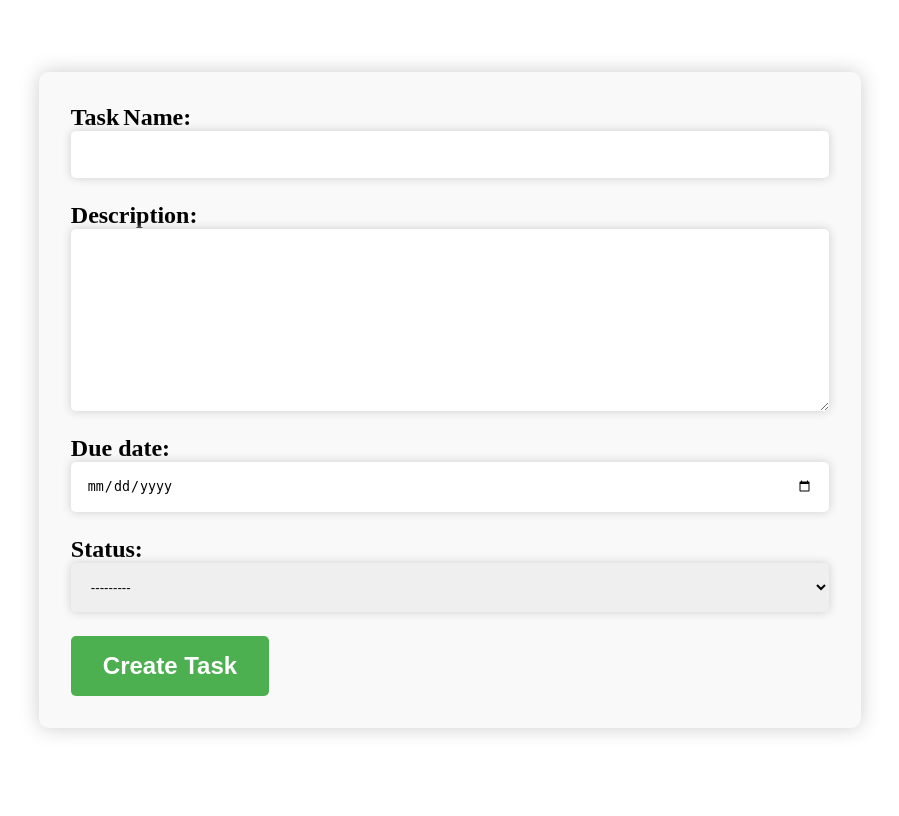
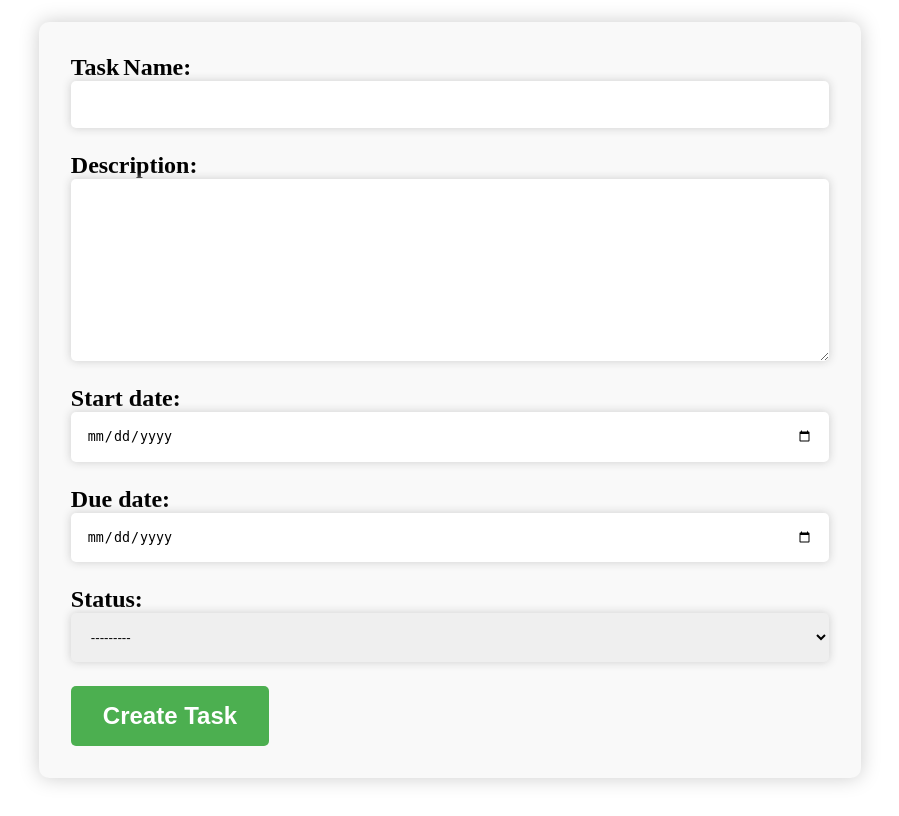
Before and after one commit to TolulopeJoel/synkbrid, a Django app: page /create/ in a window 1280 px wide. Shown: the whole page, without its empty margins (190-1089 px from the left). Run offline with Django 4.2, Linux system fonts and the light colour scheme; the visitor is signed in with stand-in values (Sample User, id 1).

Commit message:
Added Calendar view and displayed tasks on calendar

```diff
--- a/tasks/forms.py
+++ b/tasks/forms.py
@@ -6,10 +6,11 @@ from .models import Task
 class TaskForm(forms.ModelForm):
     class Meta:
         model = Task
-        fields = ('name', 'description', 'due_date', 'status')
+        fields = ('name', 'description', 'start_date', 'due_date', 'status')
         widgets = {
             'name': forms.TextInput(attrs={'class': 'form-control'}),
             'description': forms.Textarea(attrs={'class': 'form-control'}),
-            'due_date': forms.DateInput(attrs={'class': 'form-control', 'type': 'date'}),
+            'start_date': forms.DateTimeInput(attrs={'class': 'form-control', 'type': 'date'}),
+            'due_date': forms.DateTimeInput(attrs={'class': 'form-control', 'type': 'date'}),
             'status': forms.Select(attrs={'class': 'form-control'}),
         }
--- a/tasks/models.py
+++ b/tasks/models.py
@@ -12,7 +12,8 @@ class Task(models.Model):
     )
     name = models.CharField(max_length=255)
     description = models.TextField()
-    due_date = models.DateField()
+    start_date = models.DateTimeField()
+    due_date = models.DateTimeField()
     assignee = models.ForeignKey(
         get_user_model(),
         related_name='assignee',
--- a/tasks/templates/tasks/task_list.html
+++ b/tasks/templates/tasks/task_list.html
@@ -28,3 +28,5 @@
 </table>
 
 <a href="{% url 'task_create' %}" class="create-button">Create New Task</a>
+
+{% include 'calendar.html' %}
--- a/tasks/urls.py
+++ b/tasks/urls.py
@@ -10,4 +10,6 @@ urlpatterns = [
     path('delete/<int:id>/', views.TaskDelete.as_view(), name='task_delete'),
     path('update/<int:id>/', views.TaskUpdate.as_view(), name='task_edit'),
     path('<int:pk>/', views.TaskDetail.as_view(), name='task_detail'),
+    path('tasks/', views.task_data, name='task_data'),
+    path('calendar/', views.calendar, name='cal'),
 ]
--- a/tasks/views.py
+++ b/tasks/views.py
@@ -1,4 +1,6 @@
 from django.contrib.auth.mixins import LoginRequiredMixin
+from django.http import JsonResponse
+from django.shortcuts import render
 from django.urls import reverse_lazy
 from django.views import generic
 
@@ -31,3 +33,36 @@ class TaskCreate(LoginRequiredMixin, generic.CreateView):
     def form_valid(self, form):
         form.instance.assignee = self.request.user
         return super().form_valid(form)
+
+
+# A JSON representation of tasks
+def task_data(request):
+    tasks = Task.objects.all()
+    task_list = []
+
+    for task in tasks:
+
+        # task status colors
+        color = ''
+        if task.status == 'in-progress':
+            color = '#007bff'
+        elif task.status == 'not-started':
+            color = '#f44336'
+        elif task.status == 'in-review':
+            color = '#ffc107'
+        elif task.status == 'suspended':
+            color = '#6c757d'
+        elif task.status == 'completed':
+            color = '#28a745'
+
+        task_list.append({
+            'title': task.name,
+            'start': task.start_date,
+            'end': task.due_date,
+            'color': color,
+        })
+    return JsonResponse(task_list, safe=False)
+
+
+def calendar(request):
+    return render(request, 'calendar.html')
```
Also changed, not shown: tasks/templates/calendar.html (added, +27 -0 lines), tasks/migrations/0006_task_start_date_alter_task_due_date.py (added).
